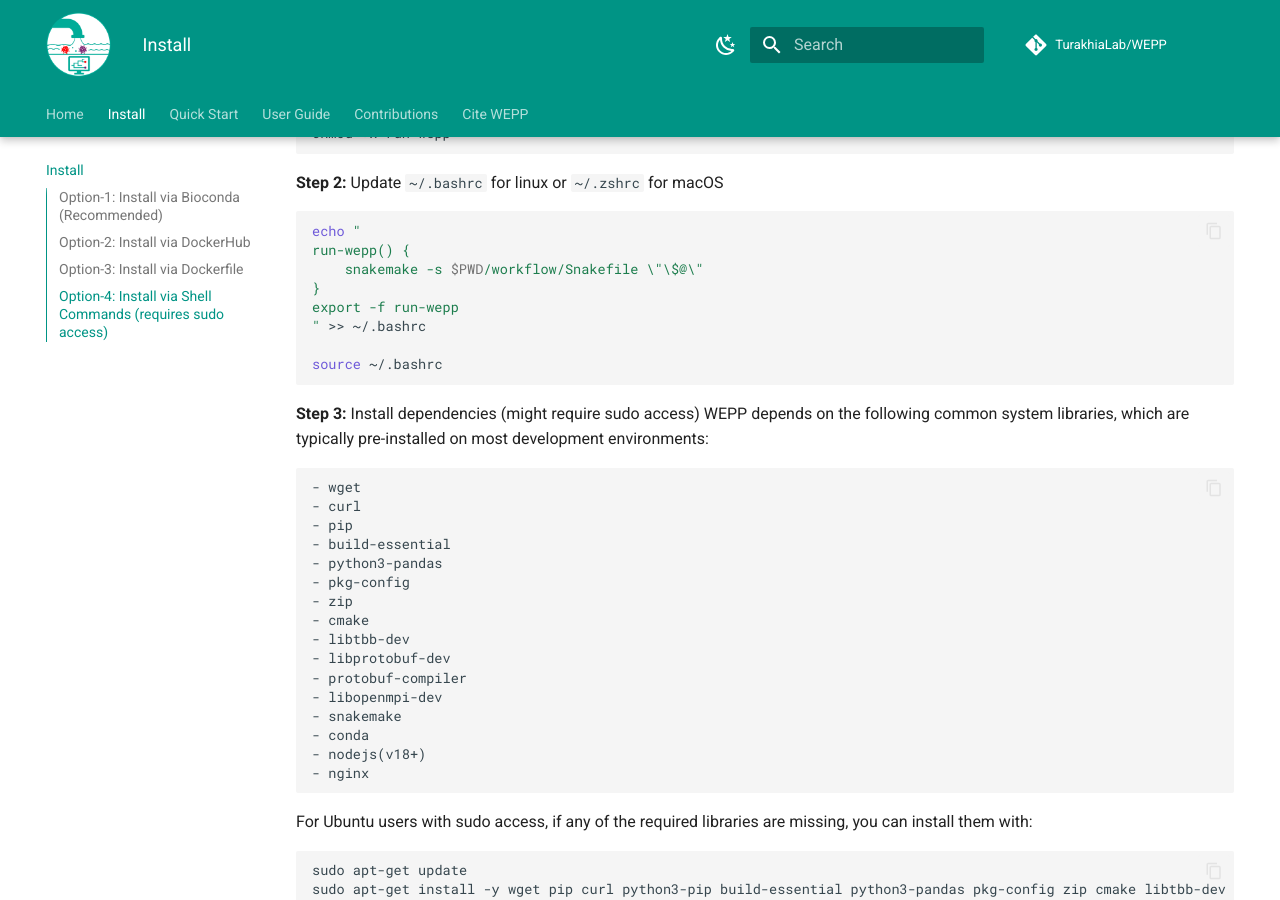
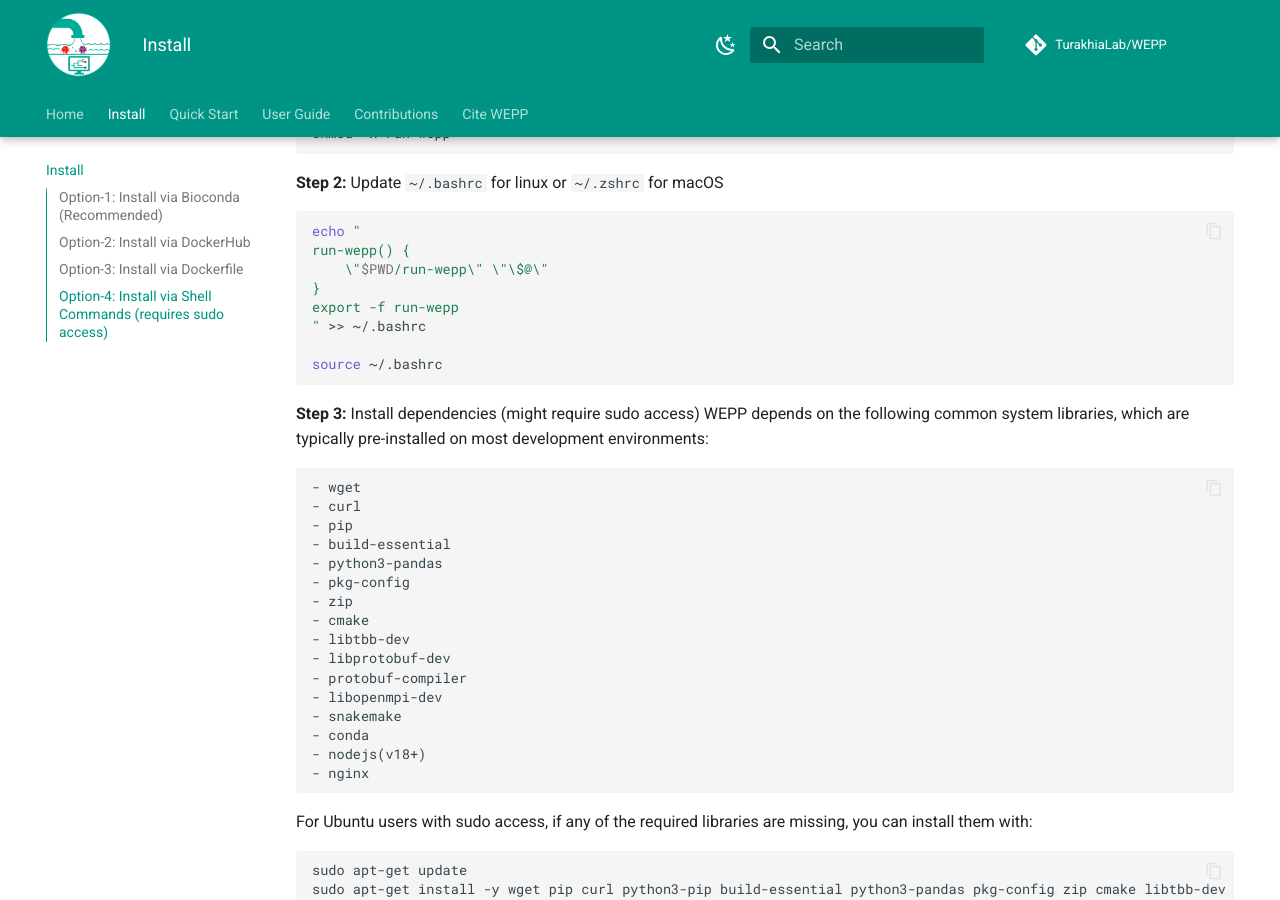
Before and after one commit to TurakhiaLab/WEPP, an MkDocs documentation site: the page built from docs/install.md, in a window 1280 px wide and 900 px high, scrolled down 2423 px. Built offline with MkDocs 1.6.1 and Material for MkDocs 9.7.7, drawn with Linux system fonts in a browser that asks for light colours; comment, search, counter and statistics services are not loaded.

Commit message:
Fix dashboard lifecycle and graceful shutdown
Run the dashboard outside the active Snakemake lifecycle, monitor Node and
nginx through the run-wepp wrapper, and cleanly stop both services on Ctrl-C.
Route Docker and native entrypoints through the wrapper.

````diff
--- a/docs/install.md
+++ b/docs/install.md
@@ -96,7 +96,7 @@
 ```bash
 echo "
 run-wepp() {
-    snakemake -s $PWD/workflow/Snakefile \"\$@\"
+    \"$PWD/run-wepp\" \"\$@\"
 }
 export -f run-wepp
 " >> ~/.bashrc
````
Also changed, not shown: README.md (+1 -1 lines), 3 other files.
